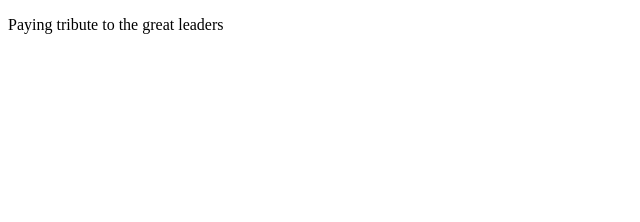
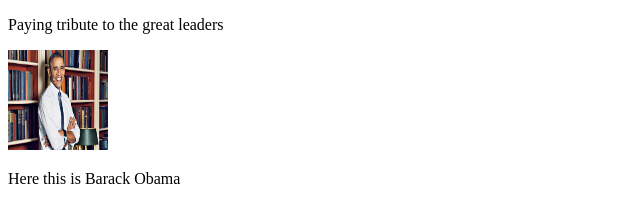
Before and after one commit to Elijahdre/microverse-collab, a plain HTML site: page index.html in a window 1280 px wide. Shown: the whole page, without its empty margins (0-640 px from the left). Drawn offline with Linux system fonts and the light colour scheme.

Commit message:
image info commit

```diff
--- a/index.html
+++ b/index.html
@@ -11,6 +11,10 @@
       <div id="title">
         <p>Paying tribute to the great leaders</p>
       </div>
+      <div id="img-div">
+        <img id="image" src="Barack-Obama.jpg" alt="" height="100px" width="100px">
+        <p id="img-caption"> Here this is Barack Obama</p>
+      </div>
     </div>
 
   </body>
```
Also changed, not shown: Barack-Obama.jpg (added).
